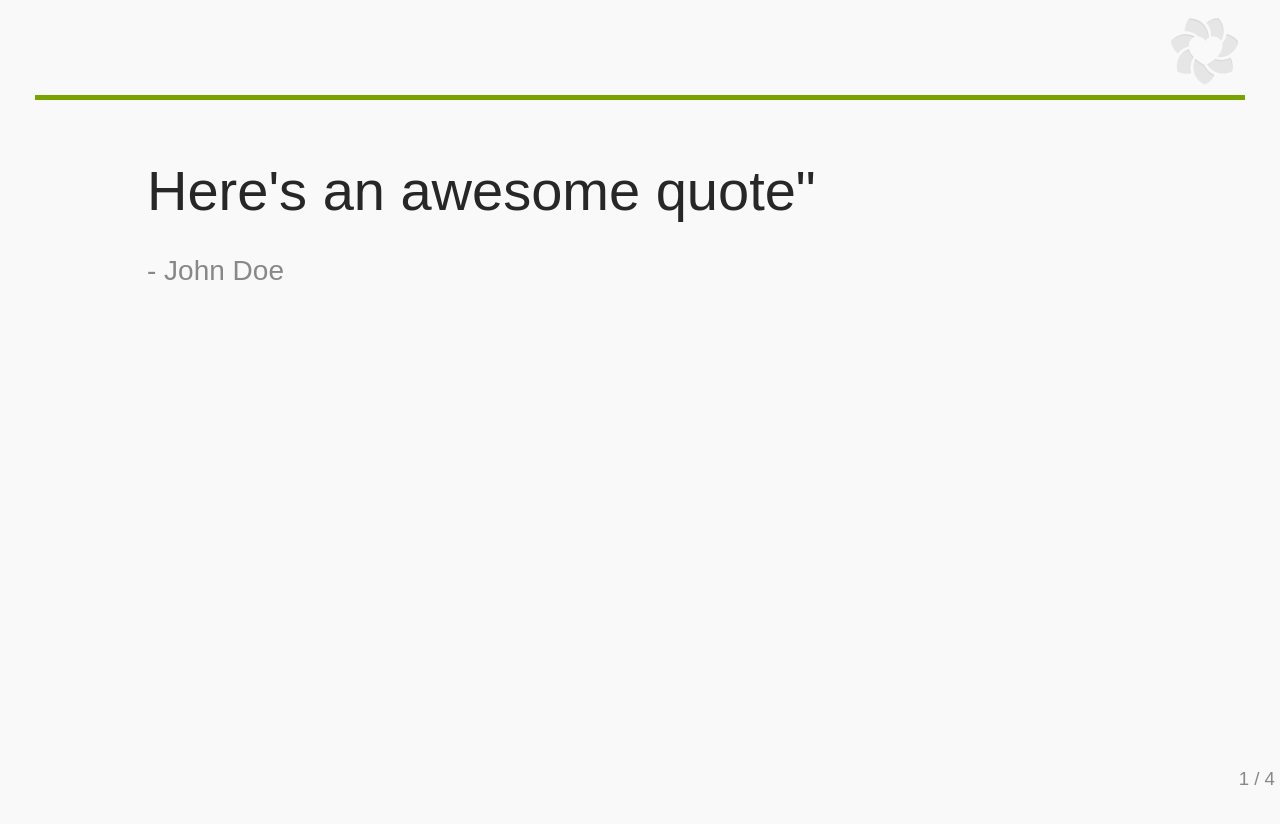
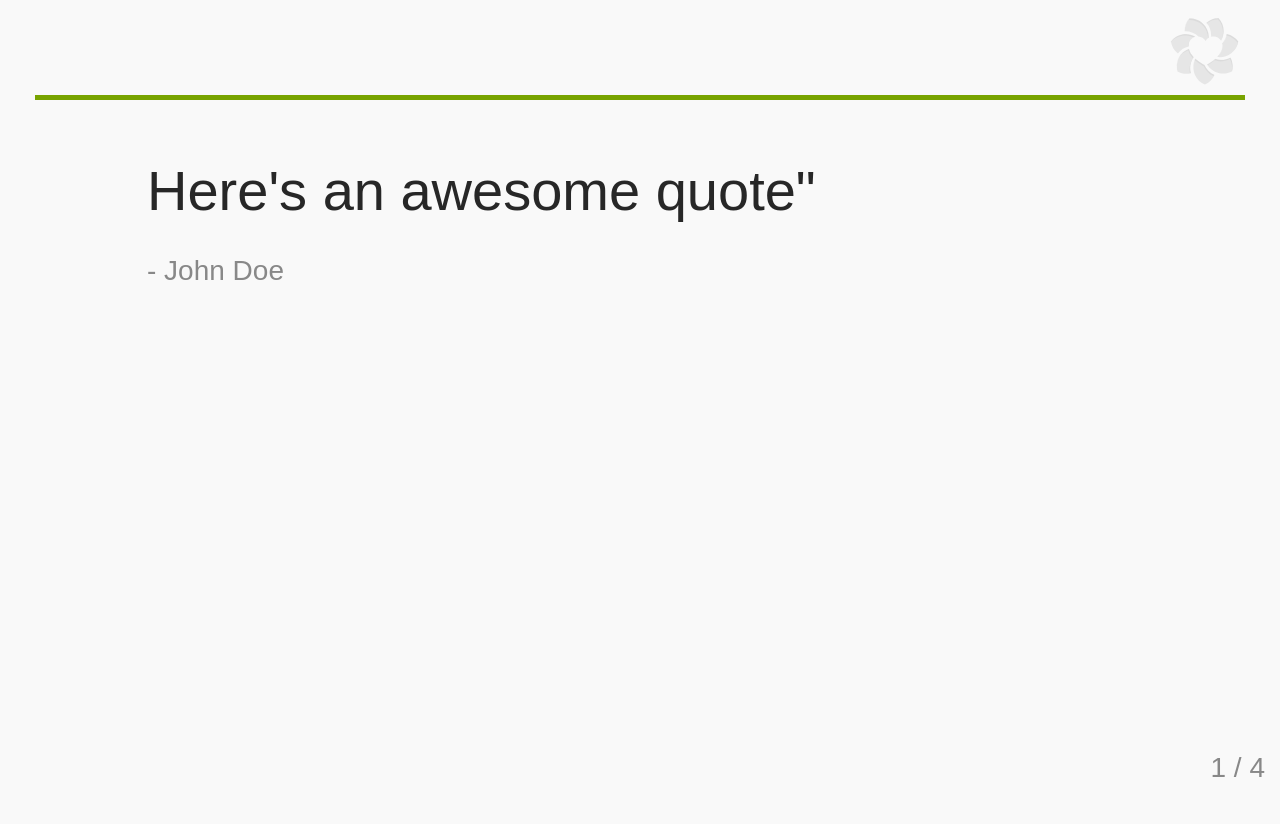
Before and after one commit to jamesarosen/presentations, a plain HTML site: page carson/index.html in a window 1280 px wide. Shown: the top 824 px of the page. Drawn offline with nearby package versions, Linux system fonts and the light colour scheme; files that its build step writes are made by us from their sources.

Commit message:
zendesk style: bigger slide status #s

```diff
--- a/carson/themes/style/zendesk.scss
+++ b/carson/themes/style/zendesk.scss
@@ -137,7 +137,8 @@ $zendesk-green: #78A300;
   }
 
   .deck-status {
-    font-size:0.6666em;
+    bottom: 15px;
+    right: 15px;
   }
 
   &.deck-menu {
```
